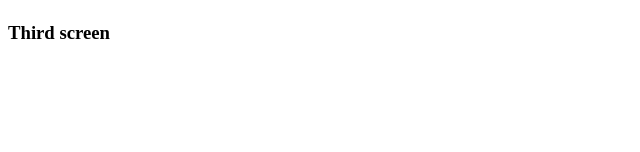
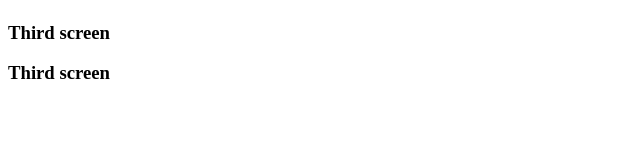
Before and after one commit to radhe424/Angular-Project-2, an Angular app: page / in a window 1280 px wide. Shown: the part 146-298 px from the top of the page, without its empty margins (0-640 px from the left). Built offline with nearby package versions, Linux system fonts and the light colour scheme.

Commit message:
Added GitHub Actions deployment2

```diff
--- a/src/app/app.html
+++ b/src/app/app.html
@@ -2,4 +2,5 @@
 <h2>Second screen updated..</h2>
 <h3>Third screen</h3>
 <h3>Third screen</h3>
+<h3>Third screen</h3>
 <router-outlet />
```
